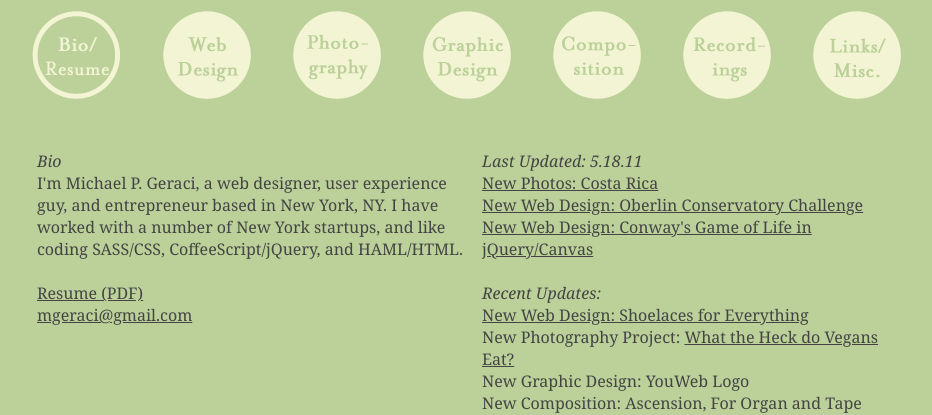
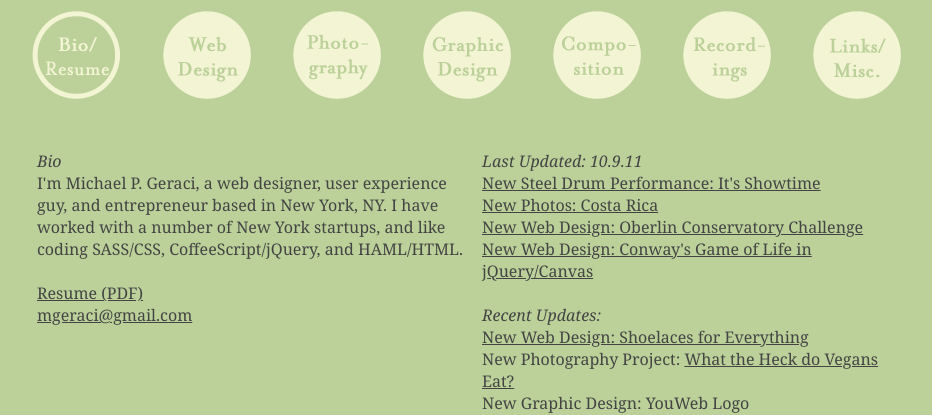
Before and after one commit to mgeraci/portfolio, a PHP site: page /bio in a window 1280 px wide. Shown: the top 415 px of the page, without its empty margins (168-1100 px from the left). Run offline with PHP 8.4, Linux system fonts and the light colour scheme; some libraries are stand-ins or nearby versions.

Commit message:
added showtime to pan section on links

```diff
--- a/bio.php
+++ b/bio.php
@@ -24,7 +24,8 @@
         <br><a href="mailto:mgeraci@gmail.com">&#109;&#103;&#101;&#114;&#97;&#99;&#105;&#64;&#103;&#109;&#97;&#105;&#108;&#46;&#99;&#111;&#109;</a>
       </div>
       <div class="text">
-        <h1>Last Updated: 5.18.11</h1>
+        <h1>Last Updated: 10.9.11</h1>
+        <br><a href="http://vimeo.com/28989090" class="new-window">New Steel Drum Performance: It's Showtime</a>
         <br><a href="/photography/blog">New Photos: Costa Rica</a>
         <br><a href="/web/conservatoryChallenge">New Web Design: Oberlin Conservatory Challenge</a>
         <br><a href="/web/life">New Web Design: Conway's Game of Life in jQuery/Canvas</a>
--- a/links.php
+++ b/links.php
@@ -29,6 +29,7 @@
       <div class="linksText" style="width: 550px;">
         <h1>Steel Drum Performances that Michael has taken part in:</h1>
         <br>
+        <br><a class="new-window" href="http://vimeo.com/28989090">Pan Sonatas, New York - It's Showtime (2011)</a>
         <br><a class="new-window" href="http://vimeo.com/16149060">Pan Sonatas, New York - Battle Zone (2010)</a>
         <br><a class="new-window" href="http://vimeo.com/6826668">Pan Sonatas, New York - Bandoleros (2009)</a>
         <br><a class="new-window" href="http://www.youtube.com/watch?v=CsayTC-V8VU">Pan Sonatas, New York - The Ten Commandments of Pan (2008)</a>
```
Also changed, not shown: 1 other file.
